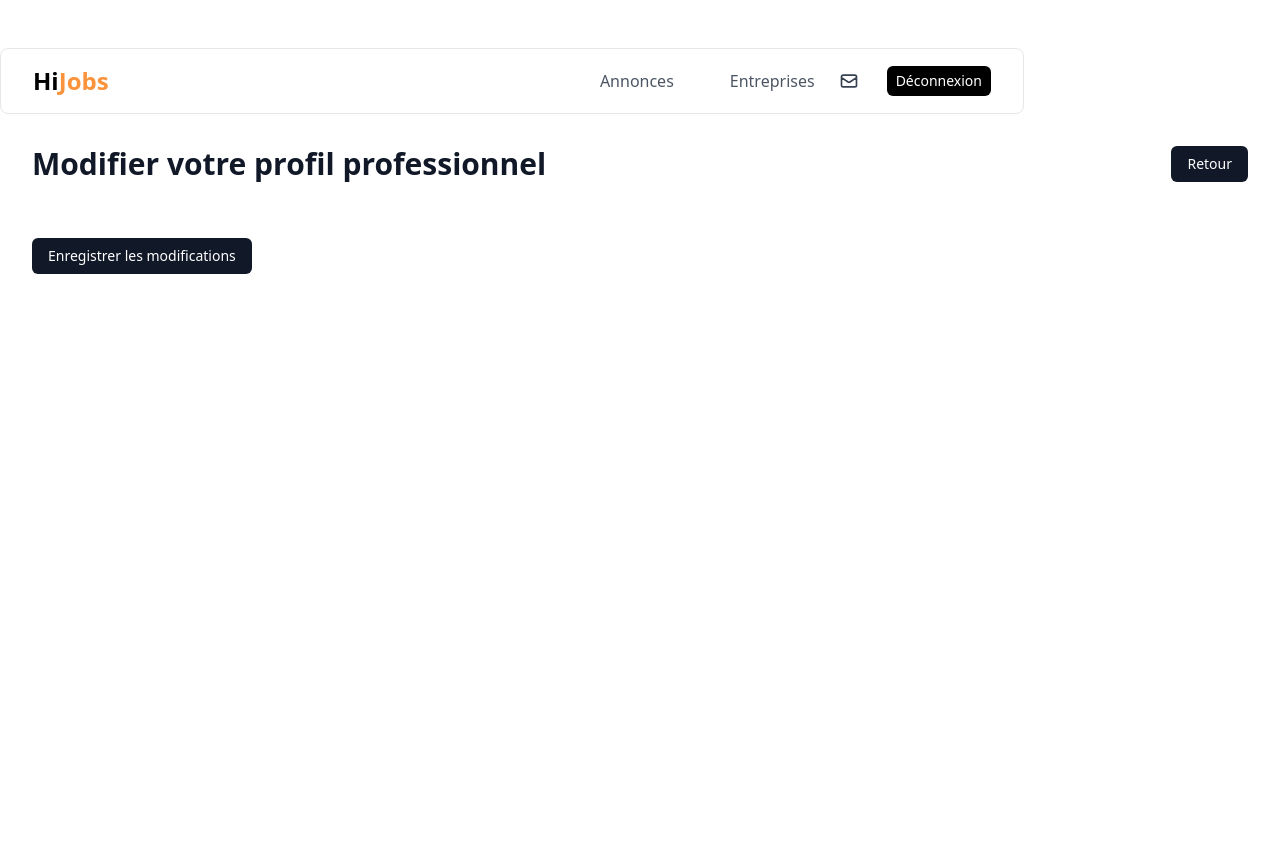
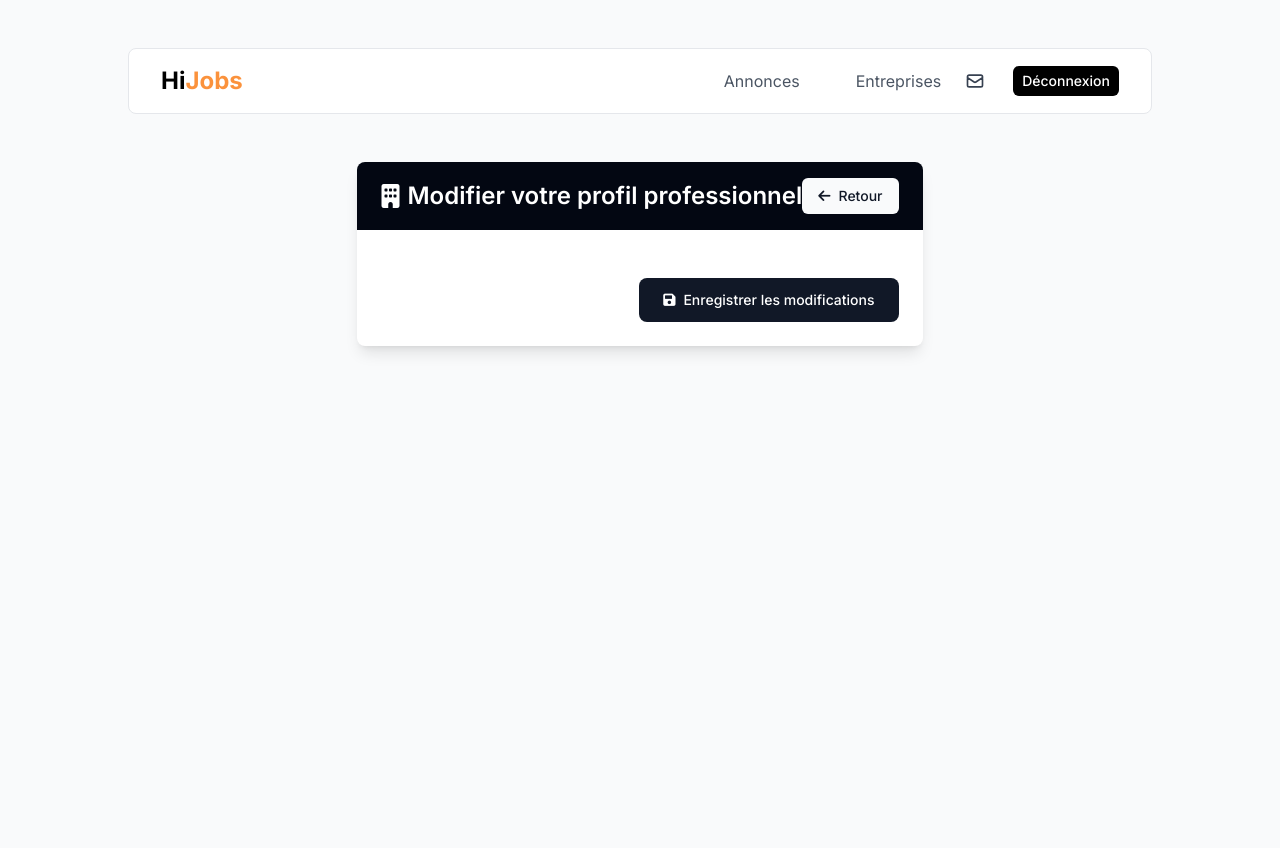
Before and after one commit to mhdevfr/php-hijobs, a PHP site: page /index.php?section=formModifProfilPro in a window 1280 px wide. After the commit the page ends 353 px from the top, so only its background shows below. Run offline with PHP 8.4, Linux system fonts and the light colour scheme; the visitor is signed in with stand-in values (Sample User, id 1); data that the repository does not hold is empty; some libraries are stand-ins or nearby versions.

Commit message:
Refactor offreurComp.php layout and styles, remove selectAfficherContrats.php, update profile modification and deletion logic, enhance registration validation, and improve UI in vue_inscription.php and vue_modifProfilPro.php.

```diff
--- a/controllers/formModifProfilPro.php
+++ b/controllers/formModifProfilPro.php
@@ -7,7 +7,7 @@ $idProfessionelle = $_SESSION['idEntreprise'];
 
 $professionelle = get_profesionnelle($idProfessionelle);
 
-$tailleEntreprise = getTaille($connexion);
+//$tailleEntreprise = getTaille($connexion);
 
 $ActiviteEntreprise = getActivite($connexion);
 
--- a/controllers/formSupprProfil.php
+++ b/controllers/formSupprProfil.php
@@ -2,9 +2,8 @@
 
 include_once('models/modSupprProfil.php');
 
-$idParticulier = $_SESSION['idParti'];
-
-supprProfil($idParticulier);
+$userType = $_SESSION['userType'];
+supprProfil($idParticulier, $userType);
 
 
 
--- a/index.php
+++ b/index.php
@@ -79,7 +79,7 @@ if ($section == 'index') {
             case 'formSupprProfilPro':
                 include_once('controllers/formSupprProfil.php');
                 break;
-            case 'formSupprProfilEtu':
+            case 'form':
                 include_once('controllers/formSupprProfil.php');
                 break;
         case 'postNotif':
--- a/views/user/vue_choixForm.php
+++ b/views/user/vue_choixForm.php
@@ -29,7 +29,7 @@
 }
 
 body{
-    background-image: url('./../../public/image/mac.webp');
+    background-image: url('/public/image/mac.webp');
     background-size: cover;
 }
 
--- a/views/user/vue_modifProfilPro.php
+++ b/views/user/vue_modifProfilPro.php
@@ -6,106 +6,152 @@
     <meta name="viewport" content="width=device-width, initial-scale=1.0">
     <title>Profil - HIJOBS</title>
     <script src="https://cdn.tailwindcss.com"></script>
+    <link href="https://cdnjs.cloudflare.com/ajax/libs/font-awesome/6.0.0/css/all.min.css" rel="stylesheet">
 </head>
 
-<body class="bg-white">
-    <div class="min-h-screen w-full">
+<body class="bg-gray-50">
+    <div class="min-h-screen flex flex-col items-center w-full">
         <?php include "./components/navbar.php" ?>
-
-        <div class="max-w-7xl mx-auto px-4 sm:px-6 lg:px-8 py-8">
-            <div class="flex justify-between items-center mb-8">
-                <h1 class="text-2xl sm:text-3xl font-semibold text-gray-900">Modifier votre profil professionnel</h1>
+        <div class="max-w-4xl mx-auto px-4 sm:px-6 lg:px-8 py-12">
+            <div class="bg-white shadow-lg rounded-lg overflow-hidden">
+                <div class="bg-gray-950 px-6 py-4">
+                    <div class="flex justify-between items-center">
+                        <h1 class="text-2xl font-semibold text-white flex items-center gap-2">
+                            <i class="fas fa-building"></i>
+                            Modifier votre profil professionnel
+                        </h1>
                         <a href="index.php?section=acc-off"
-                   class="inline-flex items-center justify-center rounded-md bg-gray-900 px-4 py-2 text-sm font-medium text-white hover:bg-gray-800 focus:outline-none focus:ring-2 focus:ring-gray-500 focus:ring-offset-2">
+                           class="inline-flex items-center justify-center rounded-md bg-gray-50 px-4 py-2 text-sm font-medium text-gray-900 hover:bg-gray-100 focus:outline-none focus:ring-2 focus:ring-gray-500 transition-all">
+                            <i class="fas fa-arrow-left mr-2"></i>
                             Retour
                         </a>
                     </div>
+                </div>
 
-            <div class="w-full">
-                <form action="index.php?section=modifProfilPro" method="POST" class="space-y-4">
+                <div class="p-6">
+                    <?php if (isset($_SESSION['error'])): ?>
+                        <div class="mb-4 p-4 bg-red-100 border border-red-400 text-red-700 rounded-lg">
+                            <?php
+                                echo $_SESSION['error'];
+                                unset($_SESSION['error']);
+                            ?>
+                        </div>
+                    <?php endif; ?>
+
+                    <?php if (isset($_SESSION['success'])): ?>
+                        <div class="mb-4 p-4 bg-green-100 border border-green-400 text-green-700 rounded-lg">
+                            <?php
+                                echo $_SESSION['success'];
+                                unset($_SESSION['success']);
+                            ?>
+                        </div>
+                    <?php endif; ?>
+
+                    <form action="index.php?section=modifProfilPro" method="POST" class="space-y-6">
                         <?php foreach ($professionelle as $pro) { ?>
                             <input type="hidden" name="idEntreprise" value="<?php echo $pro['idEntreprise']; ?>">
 
-                        <div class="grid grid-cols-1 sm:grid-cols-2 gap-4">
-                            <div class="space-y-1">
-                                <label class="text-sm font-medium text-gray-700">Nom de l'entreprise</label>
+                            <div class="grid grid-cols-1 md:grid-cols-2 gap-6">
+                                <div class="space-y-4">
+                                    <div class="space-y-2">
+                                        <label class="text-sm font-medium text-gray-700 flex items-center gap-2">
+                                            <i class="fas fa-building text-gray-400"></i>
+                                            Nom de l'entreprise
+                                        </label>
                                         <input type="text" value="<?php echo $pro['NomEntreprise'] ?>" name="nomEntreprise" required
-                                       class="w-full px-3 py-2 rounded-md border border-gray-300 focus:outline-none focus:ring-2 focus:ring-gray-500 focus:border-transparent">
+                                               class="w-full px-3 py-2 rounded-lg border border-gray-200 focus:outline-none focus:ring-2 focus:ring-gray-500 focus:border-transparent transition-all">
                                     </div>
 
-                            <div class="space-y-1">
-                                <label class="text-sm font-medium text-gray-700">Code Postal</label>
-                                <input type="text" value="<?php echo $pro['CodePostal'] ?>" name="codePostal" required
-                                       class="w-full px-3 py-2 rounded-md border border-gray-300 focus:outline-none focus:ring-2 focus:ring-gray-500 focus:border-transparent">
+                                    <div class="space-y-2">
+                                        <label class="text-sm font-medium text-gray-700 flex items-center gap-2">
+                                            <i class="fas fa-location-dot text-gray-400"></i>
+                                            Adresse complète
+                                        </label>
+                                        <input type="text" value="<?php echo $pro['AdresseEntreprise'] ?>" name="AdresseEntreprise" required
+                                               class="w-full px-3 py-2 rounded-lg border border-gray-200 focus:outline-none focus:ring-2 focus:ring-gray-500 focus:border-transparent">
+                                        <div class="grid grid-cols-2 gap-4 mt-2">
+                                            <input type="text" value="<?php echo $pro['CodePostal'] ?>" name="codePostal" placeholder="Code Postal" required
+                                                   class="w-full px-3 py-2 rounded-lg border border-gray-200 focus:outline-none focus:ring-2 focus:ring-gray-500 focus:border-transparent">
+                                            <input type="text" value="<?php echo $pro['Ville'] ?>" name="ville" placeholder="Ville" required
+                                                   class="w-full px-3 py-2 rounded-lg border border-gray-200 focus:outline-none focus:ring-2 focus:ring-gray-500 focus:border-transparent">
+                                        </div>
+                                        <input type="text" value="<?php echo $pro['Pays'] ?>" name="pays" placeholder="Pays" required
+                                               class="w-full px-3 py-2 rounded-lg border border-gray-200 focus:outline-none focus:ring-2 focus:ring-gray-500 focus:border-transparent">
+                                    </div>
                                 </div>
 
-                            <div class="space-y-1">
-                                <label class="text-sm font-medium text-gray-700">Ville</label>
-                                <input type="text" value="<?php echo $pro['Ville'] ?>" name="ville" required
-                                       class="w-full px-3 py-2 rounded-md border border-gray-300 focus:outline-none focus:ring-2 focus:ring-gray-500 focus:border-transparent">
+                                <div class="space-y-4">
+                                    <div class="space-y-2">
+                                        <label class="text-sm font-medium text-gray-700 flex items-center gap-2">
+                                            <i class="fas fa-address-card text-gray-400"></i>
+                                            Informations de contact
+                                        </label>
+                                        <div class="space-y-3">
+                                            <div class="flex items-center">
+                                                <span class="bg-gray-100 p-2 rounded-l-lg border border-r-0 border-gray-200">
+                                                    <i class="fas fa-phone text-gray-400"></i>
+                                                </span>
+                                                <input type="text" value="<?php echo $pro['TelephoneEntreprise'] ?>" name="telephoneEntreprise" required
+                                                       class="flex-1 px-3 py-2 rounded-r-lg border border-gray-200 focus:outline-none focus:ring-2 focus:ring-gray-500 focus:border-transparent">
+                                            </div>
+                                            <div class="flex items-center">
+                                                <span class="bg-gray-100 p-2 rounded-l-lg border border-r-0 border-gray-200">
+                                                    <i class="fas fa-envelope text-gray-400"></i>
+                                                </span>
+                                                <input type="email" value="<?php echo $pro['EmailEntreprise'] ?>" name="emailEntreprise" required
+                                                       class="flex-1 px-3 py-2 rounded-r-lg border border-gray-200 focus:outline-none focus:ring-2 focus:ring-gray-500 focus:border-transparent">
+                                            </div>
+                                            <div class="flex items-center">
+                                                <span class="bg-gray-100 p-2 rounded-l-lg border border-r-0 border-gray-200">
+                                                    <i class="fas fa-globe text-gray-400"></i>
+                                                </span>
+                                                <input type="url" value="<?php echo $pro['SiteWeb'] ?>" name="siteWeb"
+                                                       class="flex-1 px-3 py-2 rounded-r-lg border border-gray-200 focus:outline-none focus:ring-2 focus:ring-gray-500 focus:border-transparent">
+                                            </div>
+                                        </div>
                                     </div>
 
-                            <div class="space-y-1">
-                                <label class="text-sm font-medium text-gray-700">Adresse</label>
-                                <input type="text" value="<?php echo $pro['AdresseEntreprise'] ?>" name="AdresseEntreprise" required
-                                       class="w-full px-3 py-2 rounded-md border border-gray-300 focus:outline-none focus:ring-2 focus:ring-gray-500 focus:border-transparent">
+                                    <div class="space-y-2">
+                                        <label class="text-sm font-medium text-gray-700 flex items-center gap-2">
+                                            <i class="fas fa-briefcase text-gray-400"></i>
+                                            Informations légales
+                                        </label>
+                                        <input type="text" value="<?php echo $pro['NumeroSiret'] ?>" name="NumeroSiret" placeholder="Numéro SIRET" required
+                                               class="w-full px-3 py-2 rounded-lg border border-gray-200 focus:outline-none focus:ring-2 focus:ring-gray-500 focus:border-transparent">
+                                    </div>
+                                </div>
                             </div>
 
-                            <div class="space-y-1">
-                                <label class="text-sm font-medium text-gray-700">Pays</label>
-                                <input type="text" value="<?php echo $pro['Pays'] ?>" name="pays" required
-                                       class="w-full px-3 py-2 rounded-md border border-gray-300 focus:outline-none focus:ring-2 focus:ring-gray-500 focus:border-transparent">
-                            </div>
-
-                            <div class="space-y-1">
-                                <label class="text-sm font-medium text-gray-700">Téléphone</label>
-                                <input type="text" value="<?php echo $pro['TelephoneEntreprise'] ?>" name="telephoneEntreprise" required
-                                       class="w-full px-3 py-2 rounded-md border border-gray-300 focus:outline-none focus:ring-2 focus:ring-gray-500 focus:border-transparent">
-                            </div>
-
-                            <div class="space-y-1">
-                                <label class="text-sm font-medium text-gray-700">Site Web</label>
-                                <input type="url" value="<?php echo $pro['SiteWeb'] ?>" name="siteWeb" required
-                                       class="w-full px-3 py-2 rounded-md border border-gray-300 focus:outline-none focus:ring-2 focus:ring-gray-500 focus:border-transparent">
-                            </div>
-
-                            <div class="space-y-1">
-                                <label class="text-sm font-medium text-gray-700">Email</label>
-                                <input type="email" value="<?php echo $pro['EmailEntreprise'] ?>" name="emailEntreprise" required
-                                       class="w-full px-3 py-2 rounded-md border border-gray-300 focus:outline-none focus:ring-2 focus:ring-gray-500 focus:border-transparent">
-                            </div>
-
-                            <div class="space-y-1">
-                                <label class="text-sm font-medium text-gray-700">Numéro Siret</label>
-                                <input type="text" value="<?php echo $pro['NumeroSiret'] ?>" name="NumeroSiret" required
-                                       class="w-full px-3 py-2 rounded-md border border-gray-300 focus:outline-none focus:ring-2 focus:ring-gray-500 focus:border-transparent">
-                            </div>
-
-                            <div class="space-y-1">
-                                <label class="text-sm font-medium text-gray-700">Secteur d'activité</label>
+                            <!-- Sélecteurs -->
+                            <div class="grid grid-cols-1 md:grid-cols-2 gap-6 mt-6">
+                                <div class="space-y-2">
+                                    <label class="text-sm font-medium text-gray-700 flex items-center gap-2">
+                                        <i class="fas fa-industry text-gray-400"></i>
+                                        Secteur d'activité
+                                    </label>
                                     <select name="secteurActivite" id="secteurActivite"
-                                        class="w-full px-3 py-2 rounded-md border border-gray-300 focus:outline-none focus:ring-2 focus:ring-gray-500 focus:border-transparent">
+                                            class="w-full px-3 py-2 rounded-lg border border-gray-200 focus:outline-none focus:ring-2 focus:ring-gray-500 focus:border-transparent">
                                         <?php foreach ($ActiviteEntreprise as $act) { ?>
                                             <option value="<?php echo $act['intitAct']; ?>"><?php echo $act['intitAct']; ?></option>
                                         <?php } ?>
                                     </select>
                                 </div>
 
-                            <div class="space-y-1">
-                                <label class="text-sm font-medium text-gray-700">Taille de l'entreprise</label>
-                                <select name="Taille" id="Taille"
-                                        class="w-full px-3 py-2 rounded-md border border-gray-300 focus:outline-none focus:ring-2 focus:ring-gray-500 focus:border-transparent">
-                                    <?php foreach ($tailleEntreprise as $taille) { ?>
-                                        <option value="<?php echo $taille['IntituleTaille']; ?>"><?php echo $taille['IntituleTaille']; ?></option>
-                                    <?php } ?>
-                                </select>
+                                <div class="space-y-2">
+                                    <label class="text-sm font-medium text-gray-700 flex items-center gap-2">
+                                        <i class="fas fa-users text-gray-400"></i>
+                                        Taille de l'entreprise
+                                    </label>
+                                   <input type="number" value="<?php echo $pro['TailleEntreprise'] ?>" name="TailleEntreprise" placeholder="Taille de l'entreprise" required
+                                           class="w-full px-3 py-2 rounded-lg border border-gray-200 focus:outline-none focus:ring-2 focus:ring-gray-500 focus:border-transparent">
                                 </div>
                             </div>
                         <?php } ?>
 
-                    <div class="pt-6">
+                        <div class="pt-6 flex justify-end">
                             <button type="submit"
-                                class="w-full sm:w-auto inline-flex items-center justify-center rounded-md bg-gray-900 px-4 py-2 text-sm font-medium text-white hover:bg-gray-800 focus:outline-none focus:ring-2 focus:ring-gray-500 focus:ring-offset-2">
+                                    class="inline-flex items-center justify-center rounded-lg bg-gray-900 px-6 py-3 text-sm font-medium text-white hover:bg-gray-800 focus:outline-none focus:ring-2 focus:ring-gray-500 focus:ring-offset-2 transition-all">
+                                <i class="fas fa-save mr-2"></i>
                                 Enregistrer les modifications
                             </button>
                         </div>
@@ -113,27 +159,42 @@
                 </div>
             </div>
         </div>
+    </div>
+
     <style>
-        @import url('https://fonts.googleapis.com/css2?family=Bebas+Neue&display=swap');
-        @import url('https://fonts.googleapis.com/css2?family=Bebas+Neue&family=Nunito:ital,wght@0,200..1000;1,200..1000&display=swap');
-
-        .police-1 {
-            font-family: "Bebas Neue", system-ui;
-            font-weight: 400;
-            font-style: normal;
-        }
-
-        .police-2 {
-            font-family: "Nunito", sans-serif;
-            font-optical-sizing: auto;
-            font-weight: weight;
-            font-style: normal;
-        }
+        @import url('https://fonts.googleapis.com/css2?family=Inter:wght@400;500;600;700&display=swap');
 
         * {
             margin: 0;
             padding: 0;
             box-sizing: border-box;
+            font-family: 'Inter', sans-serif;
+        }
+
+        input, select {
+            transition: all 0.2s ease-in-out;
+        }
+
+        input:focus, select:focus {
+            transform: translateY(-1px);
+            box-shadow: 0 2px 4px rgba(0,0,0,0.1);
+        }
+
+        .bg-gradient-to-r {
+            background-size: 200% 200%;
+            animation: gradient 15s ease infinite;
+        }
+
+        @keyframes gradient {
+            0% {
+                background-position: 0% 50%;
+            }
+            50% {
+                background-position: 100% 50%;
+            }
+            100% {
+                background-position: 0% 50%;
+            }
         }
     </style>
 </body>
```
Also changed, not shown: components/offreurComp.php (+22 -17 lines), components/selectAfficherContrats.php (deleted, +0 -21 lines), controllers/register.php (+58 -19 lines), models/modSupprProfil.php (+59 -5 lines), models/modifProfilPro.php (+72 -19 lines), views/user/vue_inscription.php (+14 -4 lines). Lines whose indentation alone changed are shown as unchanged.
